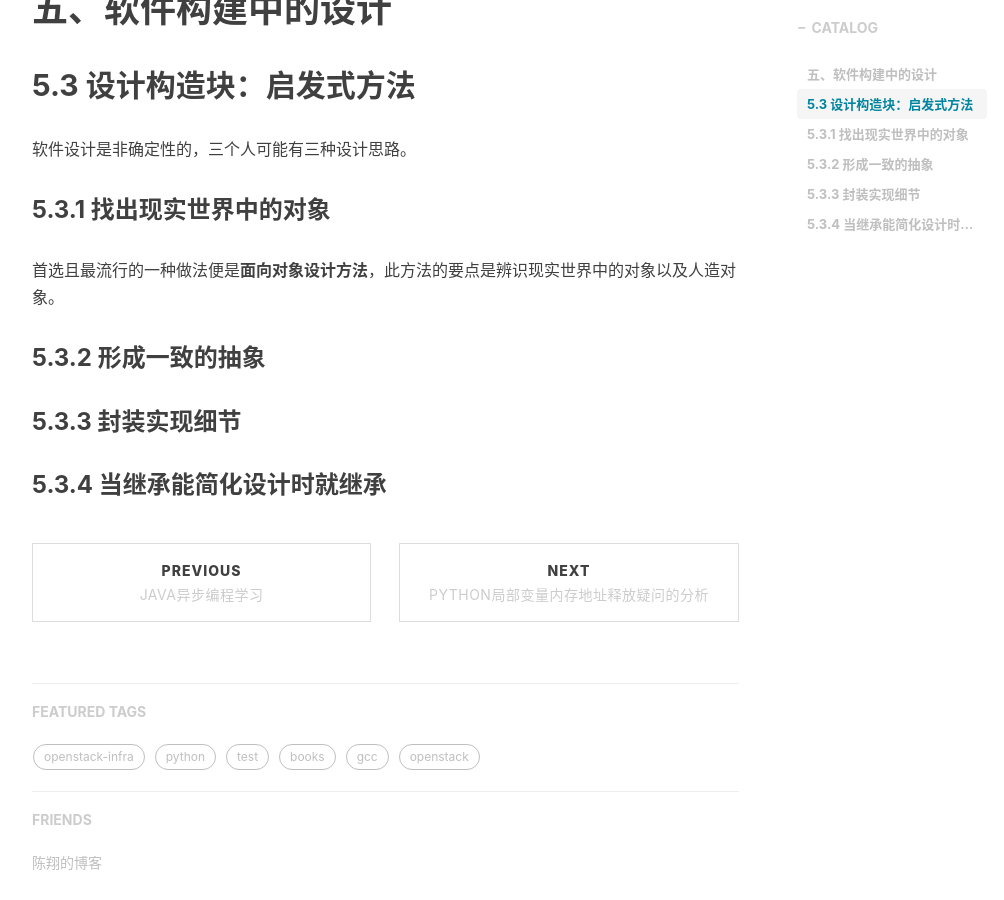
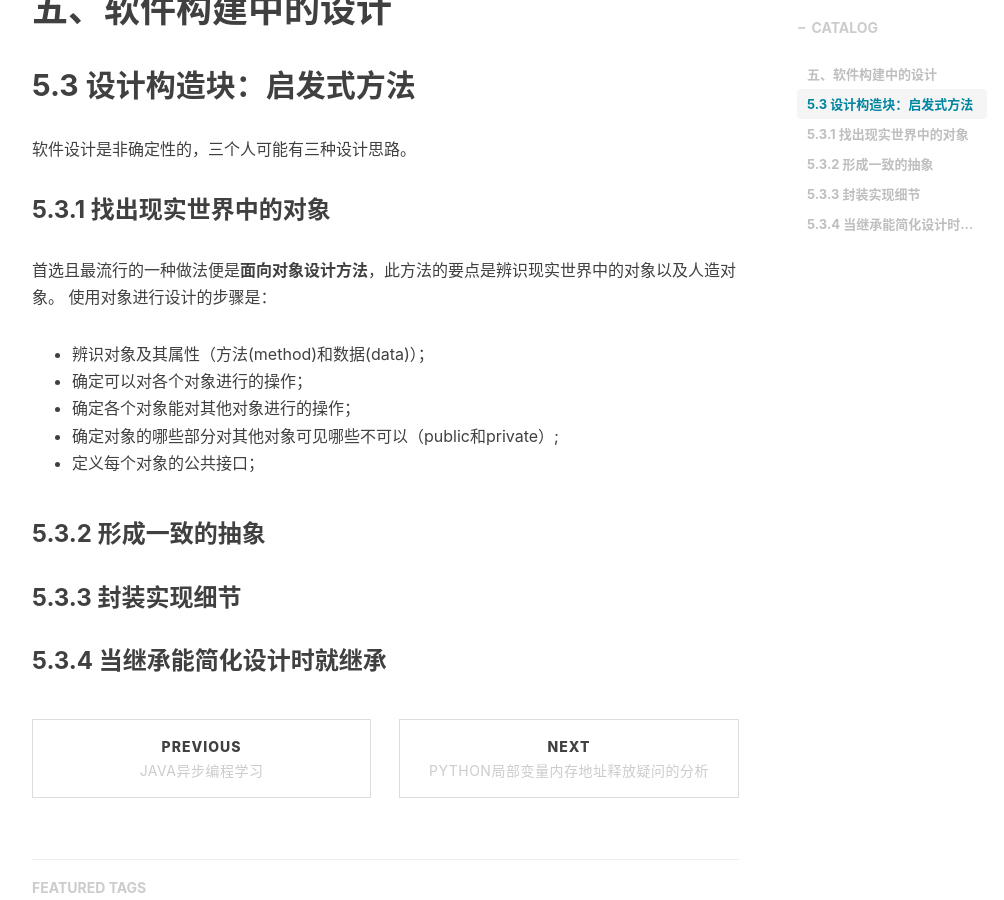
Before and after one commit to shihai1991/shihai1991.github.io, a Jekyll site: the page built from _posts/2022-05-28-代码大全2.md, in a window 1280 px wide and 900 px high, scrolled down 523 px. Shown: the whole window, without its empty margins (233-1237 px from the left). Built offline with Jekyll 4.4.1, drawn with Linux system fonts in a browser that asks for light colours; nearby versions of some CDN libraries; comment, search, counter and statistics services are not loaded.

Commit message:
Update 2022-05-28-代码大全2.md

```diff
--- a/_posts/2022-05-28-代码大全2.md
+++ b/_posts/2022-05-28-代码大全2.md
@@ -14,6 +14,12 @@ time: '2022.06.01 15:52:00'
 
 ### 5.3.1 找出现实世界中的对象
 首选且最流行的一种做法便是**面向对象设计方法**，此方法的要点是辨识现实世界中的对象以及人造对象。
+使用对象进行设计的步骤是：
+- 辨识对象及其属性（方法(method)和数据(data)）；
+- 确定可以对各个对象进行的操作；
+- 确定各个对象能对其他对象进行的操作；
+- 确定对象的哪些部分对其他对象可见哪些不可以（public和private）;
+- 定义每个对象的公共接口；
 
 ### 5.3.2 形成一致的抽象
 ### 5.3.3 封装实现细节
```
